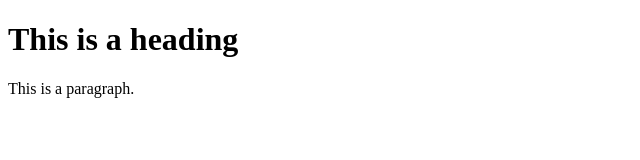
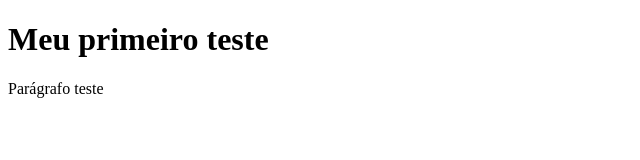
Before and after one commit to pfreitas3101/Curso_GIT, a plain HTML site: page index.html in a window 1280 px wide. Shown: the whole page, without its empty margins (0-640 px from the left). Drawn offline with Linux system fonts and the light colour scheme.

Commit message:
arquuvo modificado

```diff
--- a/index.html
+++ b/index.html
@@ -3,8 +3,8 @@
 <title>TESTE</title>
 <body>
 
-<h1>This is a heading</h1>
-<p>This is a paragraph.</p>
+<h1>Meu primeiro teste</h1>
+<p>Parágrafo teste</p>
 
 </body>
 </html>
```
